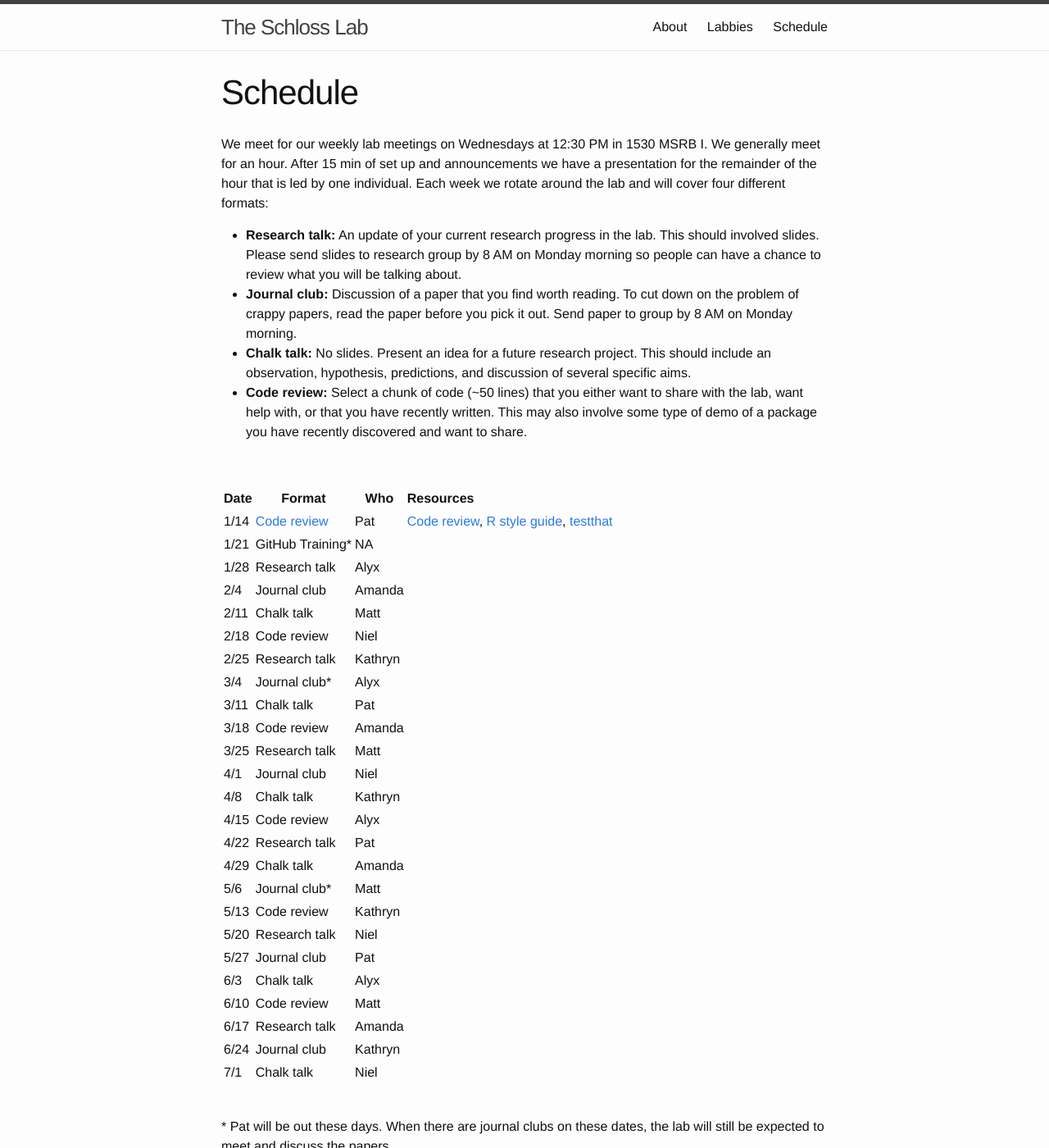
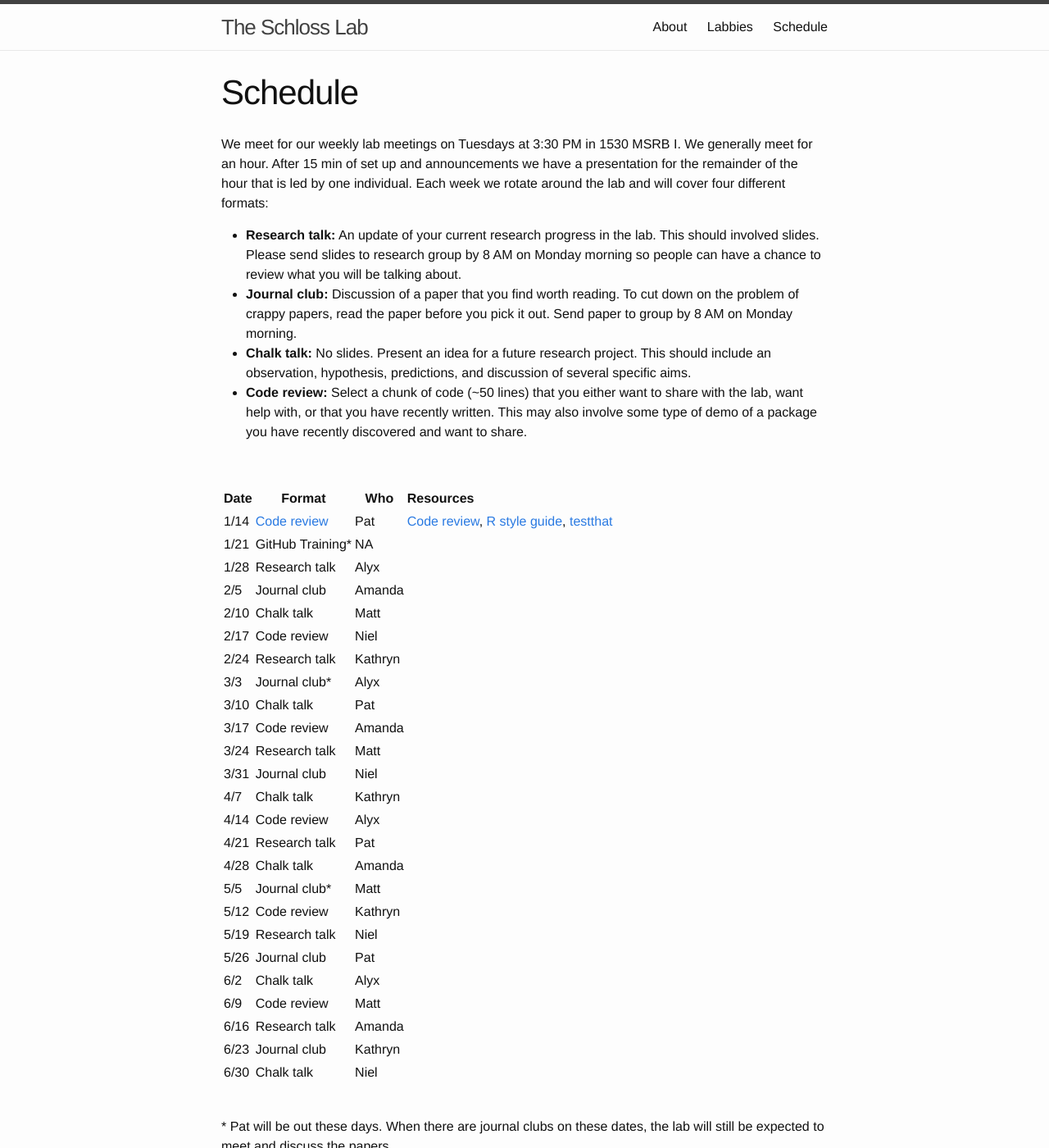
Before and after one commit to SchlossLab/schlosslab.github.io, a Jekyll site: the page built from schedule.md, in a window 1280 px wide and 1400 px high. Shown: the whole window at 82% size. Built offline with Jekyll 4.4.1, drawn with Linux system fonts in a browser that asks for light colours.

Commit message:
Need to change the date of lab meeting

```diff
--- a/schedule.md
+++ b/schedule.md
@@ -4,7 +4,7 @@ title: Schedule
 permalink: /schedule/
 ---
 
-We meet for our weekly lab meetings on Wednesdays at 12:30 PM in 1530 MSRB I. We
+We meet for our weekly lab meetings on Tuesdays at 3:30 PM in 1530 MSRB I. We
 generally meet for an hour. After 15 min of set up and announcements we have a
 presentation for the remainder of the hour that is led by one individual.
 Each week we rotate around the lab and will cover four different formats:
@@ -31,28 +31,28 @@ Date  | Format           | Who       | Resources
 1/14  | [Code review](http://www.riffomonas.org/talks/2015_01_14_CodeReview.html)      | Pat       | [Code review](http://arxiv.org/pdf/1311.2412v1.pdf), [R style guide](http://google-styleguide.googlecode.com/svn/trunk/Rguide.xml), [testthat](http://journal.r-project.org/archive/2011-1/RJournal_2011-1_Wickham.pdf)
 1/21  | GitHub Training* | NA
 1/28  | Research talk    | Alyx
-2/4   | Journal club     | Amanda
-2/11  | Chalk talk       | Matt
-2/18  | Code review      | Niel
-2/25  | Research talk    | Kathryn
-3/4   | Journal club*    | Alyx
-3/11  | Chalk talk       | Pat
-3/18  | Code review      | Amanda
-3/25  | Research talk    | Matt
-4/1   | Journal club     | Niel
-4/8   | Chalk talk       | Kathryn
-4/15  | Code review      | Alyx
-4/22  | Research talk    | Pat
-4/29  | Chalk talk       | Amanda
-5/6   | Journal club*    | Matt
-5/13  | Code review      | Kathryn
-5/20  | Research talk    | Niel
-5/27  | Journal club     | Pat
-6/3   | Chalk talk       | Alyx
-6/10  | Code review      | Matt
-6/17  | Research talk    | Amanda
-6/24  | Journal club     | Kathryn
-7/1   | Chalk talk       | Niel
+2/5   | Journal club     | Amanda
+2/10  | Chalk talk       | Matt
+2/17  | Code review      | Niel
+2/24  | Research talk    | Kathryn
+3/3   | Journal club*    | Alyx
+3/10  | Chalk talk       | Pat
+3/17  | Code review      | Amanda
+3/24  | Research talk    | Matt
+3/31  | Journal club     | Niel
+4/7   | Chalk talk       | Kathryn
+4/14  | Code review      | Alyx
+4/21  | Research talk    | Pat
+4/28  | Chalk talk       | Amanda
+5/5   | Journal club*    | Matt
+5/12  | Code review      | Kathryn
+5/19  | Research talk    | Niel
+5/26  | Journal club     | Pat
+6/2   | Chalk talk       | Alyx
+6/9   | Code review      | Matt
+6/16  | Research talk    | Amanda
+6/23  | Journal club     | Kathryn
+6/30  | Chalk talk       | Niel
 
 <br>
 
```
